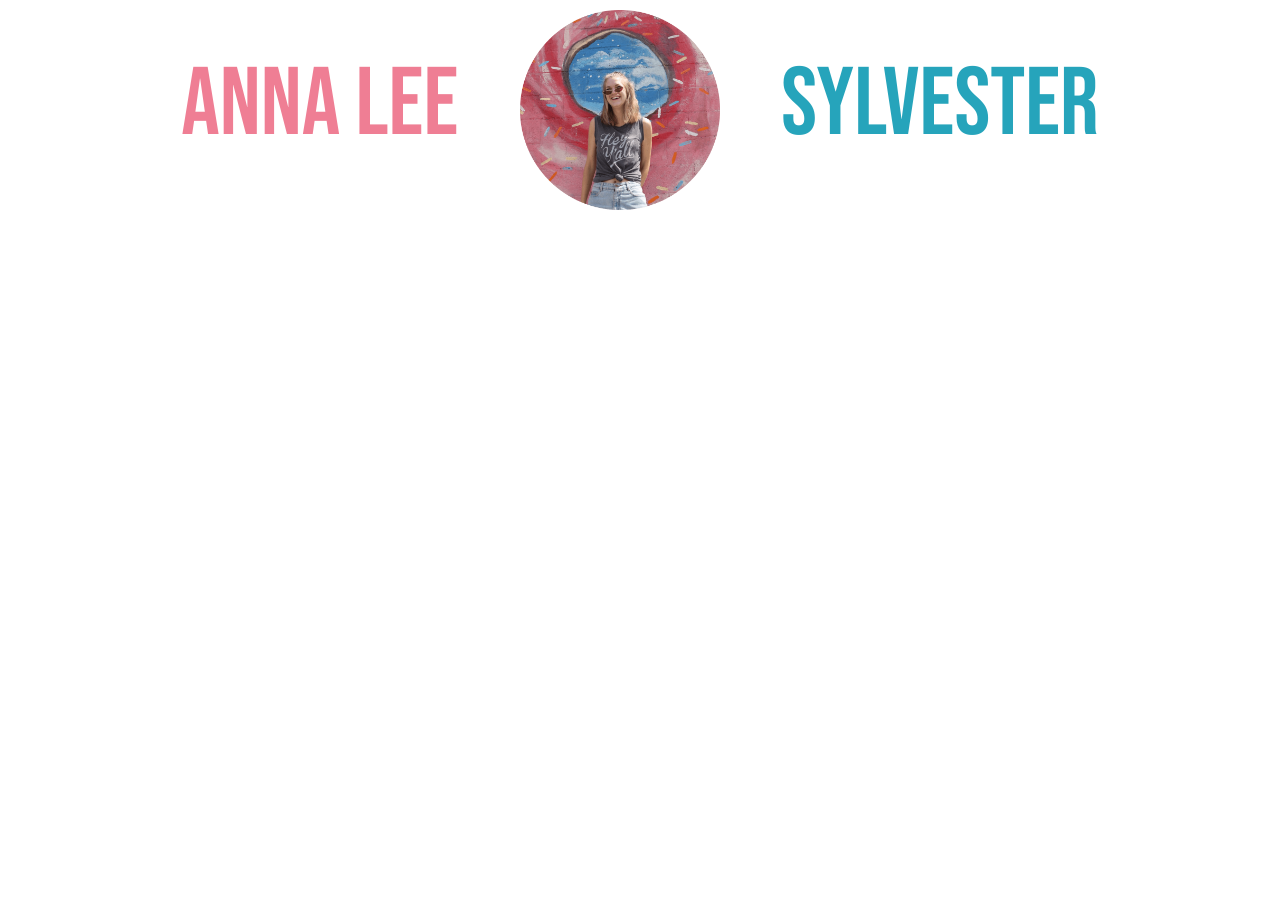
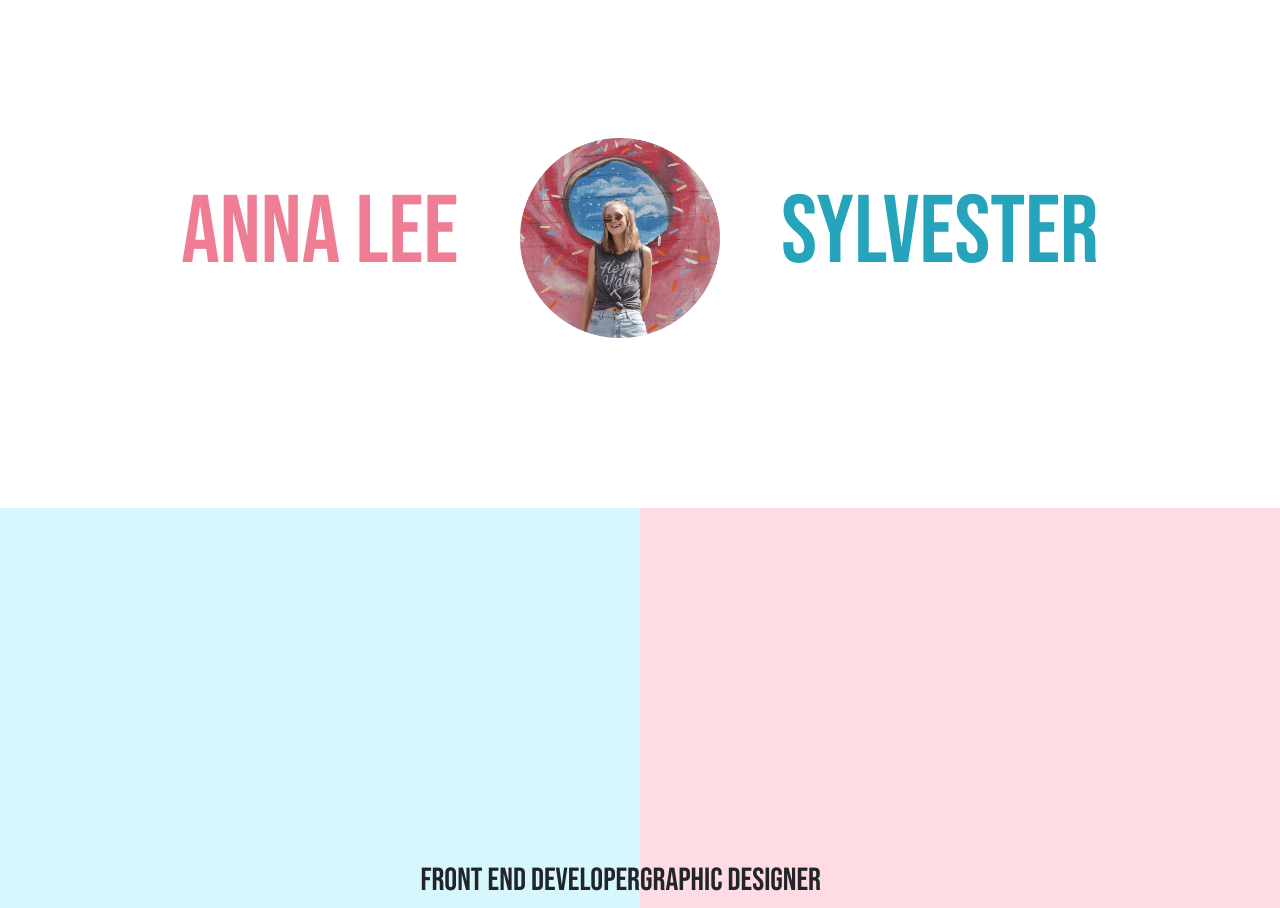
Before and after one commit to asylvestercat/personal-portfolio, a Vue app: page / in a window 1280 px wide. Before the commit the page ends 800 px from the top, so only its background shows below. Built offline with nearby package versions, Linux system fonts and the light colour scheme.

Commit message:
start on divide

```diff
--- a/src/App.vue
+++ b/src/App.vue
@@ -1,16 +1,19 @@
 <template>
   <div id="app">
     <PortfolioHero/>
+    <PortfolioDivide/>
   </div>
 </template>
 
 <script>
     import PortfolioHero from './components/portfolio--hero.vue'
+    import PortfolioDivide from './components/portfolio--divide.vue'
 
     export default {
         name: 'app',
         components: {
-            PortfolioHero
+            PortfolioHero,
+            PortfolioDivide
         }
     }
 </script>
--- /dev/null
+++ b/src/components/portfolio--divide.vue
@@ -0,0 +1,38 @@
+<template>
+  <b-row align-h="end" class="portfolio__divide">
+    <b-col cols="6" class="background__light-blue text-right">
+      <h2 class="portfolio__divide--text-left">
+        FRONT END DEVELOPER
+      </h2>
+    </b-col>
+    <b-col cols="6" class="background__light-pink text-left">
+      <h2 class="portfolio__divide--text-right">
+        GRAPHIC DESIGNER
+      </h2>
+    </b-col>
+  </b-row>
+</template>
+
+<script>
+    export default {
+        name: 'PortfolioDivide',
+    }
+</script>
+
+<style lang="scss">
+
+  .portfolio__divide {
+    height: 400px;
+
+    &--text-left {
+      position: absolute;
+      bottom: 0;
+      right: 0;
+    }
+    &--text-right {
+      position: absolute;
+      bottom: 0;
+      left: 0;
+    }
+  }
+</style>
--- a/src/components/portfolio--hero.vue
+++ b/src/components/portfolio--hero.vue
@@ -1,12 +1,12 @@
 <template>
-  <b-container>
+  <b-container class="portfolio__hero">
     <b-row class="text-center">
       <b-col cols="12">
-        <div class="portfolio__hero">
+        <div class="portfolio__hero--container">
           <h1 class="text-lead__heading-hero color__dark-pink mx-auto">
             ANNA LEE
           </h1>
-          <img src="../assets/anna-donut.png" class="portfolio__hero--image mx-auto"/>
+          <img src="../assets/img/anna-donut.png" class="portfolio__hero--image mx-auto"/>
           <h1 class="text-lead__heading-hero color__dark-blue mx-auto">
             SYLVESTER
           </h1>
@@ -18,7 +18,7 @@
 
 <script>
     export default {
-        name: 'HelloWorld',
+        name: 'PortfolioHero',
         props: {
             msg: String
         }
@@ -26,34 +26,23 @@
 </script>
 
 <style lang="scss">
-  h3 {
-    margin: 40px 0 0;
-  }
-
-  ul {
-    list-style-type: none;
-    padding: 0;
-  }
-
-  li {
-    display: inline-block;
-    margin: 0 10px;
-  }
-
-  a {
-    color: #42b983;
-  }
 
   .portfolio__hero {
+    margin-top: 8rem;
+    margin-bottom: 10rem;
+
+    &--container{
       margin: auto;
       width: 90%;
       padding: 10px;
       display: flex;
       align-items: center;
       text-align: center;
+    }
 
     &--image {
       max-width: 200px;
     }
   }
+
 </style>
--- a/src/styles/main.scss
+++ b/src/styles/main.scss
@@ -1,9 +1,13 @@
 @import url('https://fonts.googleapis.com/css?family=Bebas+Neue&display=swap');
+@import url('https://fonts.googleapis.com/css?family=Lato&display=swap');
 
 p {
   font-family: "Times New Roman", Times, serif;
 }
 h1 {
+  font-family: 'Bebas Neue', Arial, sans-serif;
+}
+h2 {
   font-family: 'Bebas Neue', Arial, sans-serif;
 }
 
@@ -27,3 +31,18 @@ h1 {
     color: #D6F7FD;
   }
 }
+
+.background {
+  &__dark-pink {
+    background-color: #EF7E94;
+  }
+  &__light-pink {
+    background-color: #FFDCE3;
+  }
+  &__dark-blue {
+    background-color: #26A4BB;
+  }
+  &__light-blue {
+    background-color: #D6F7FD;
+  }
+}
```
Also changed, not shown: src/assets/img/anna-donut.png (renamed from src/assets/anna-donut.png). Lines whose indentation alone changed are shown as unchanged.
